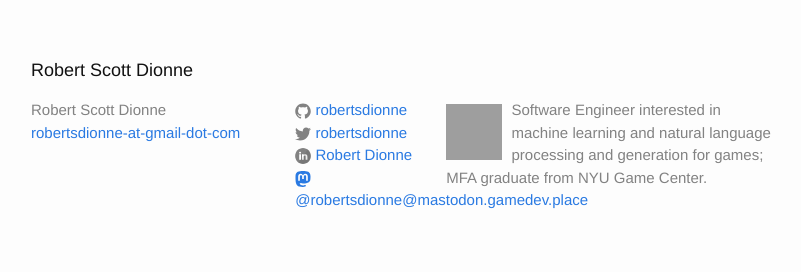
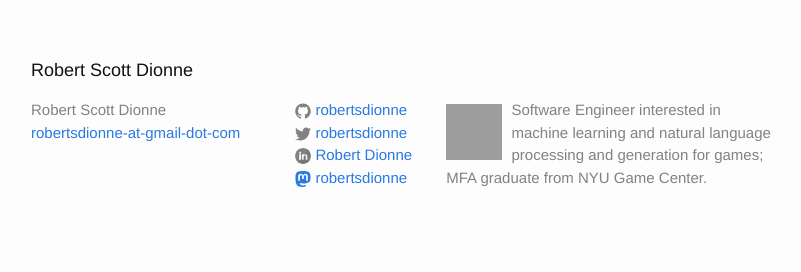
Before and after one commit to robertsdionne/robertsdionne.github.io, a Jekyll site: the page built from index.html, in a window 1280 px wide, cut to the strip 687-959 px from the top of the page. Shown: the whole strip, without its empty margins (239-1040 px from the left). Built offline with Jekyll 4.4.1, drawn with Linux system fonts in a browser that asks for light colours; the list of posts is cut into pages by our own code; after the commit the page ends 936 px from its top, so only the background shows below that; grey boxes are pictures that could not be loaded.

Commit message:
Update footer.html

```diff
--- a/_includes/footer.html
+++ b/_includes/footer.html
@@ -70,7 +70,7 @@
                 </svg>
               </span>
 
-              <span class="username">@robertsdionne@mastodon.gamedev.place</span>
+              <span class="username">robertsdionne</span>
             </a>
           </li>
         </ul>
```
